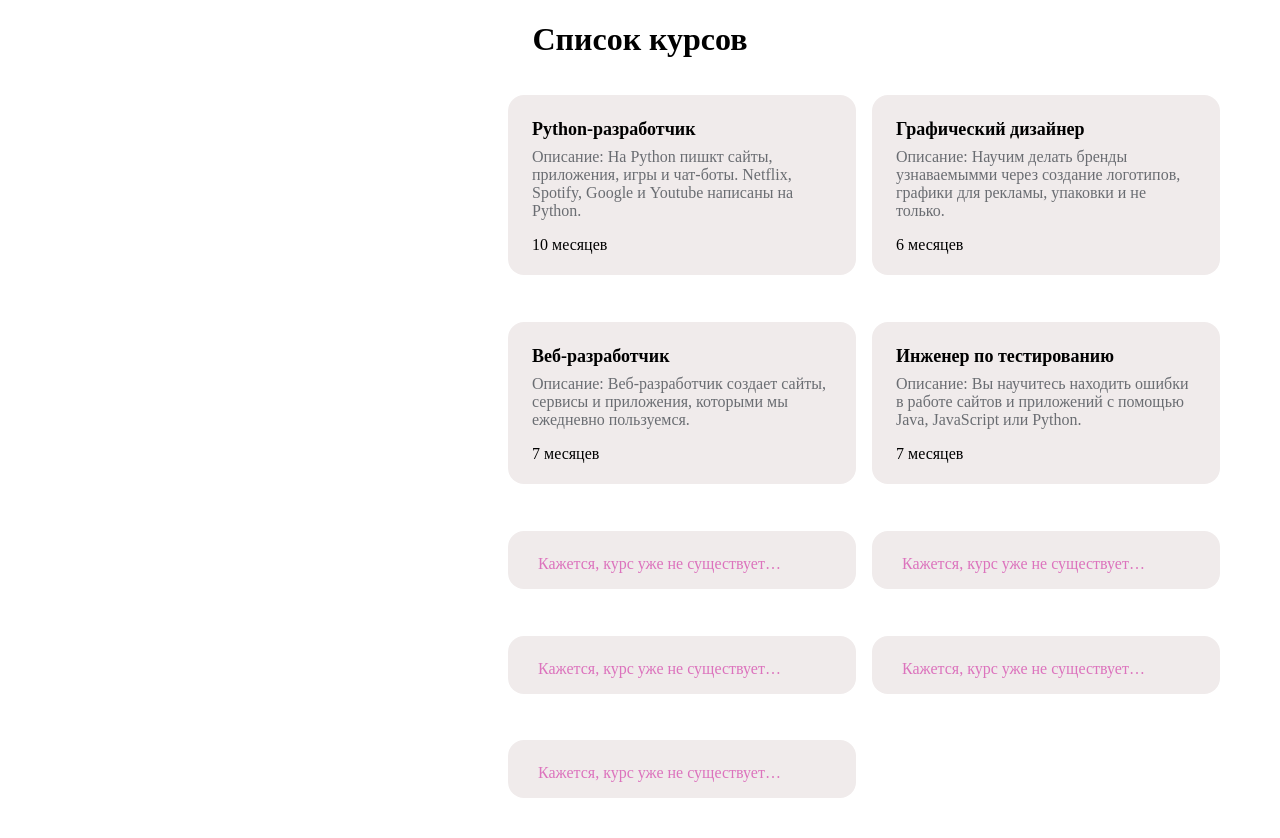
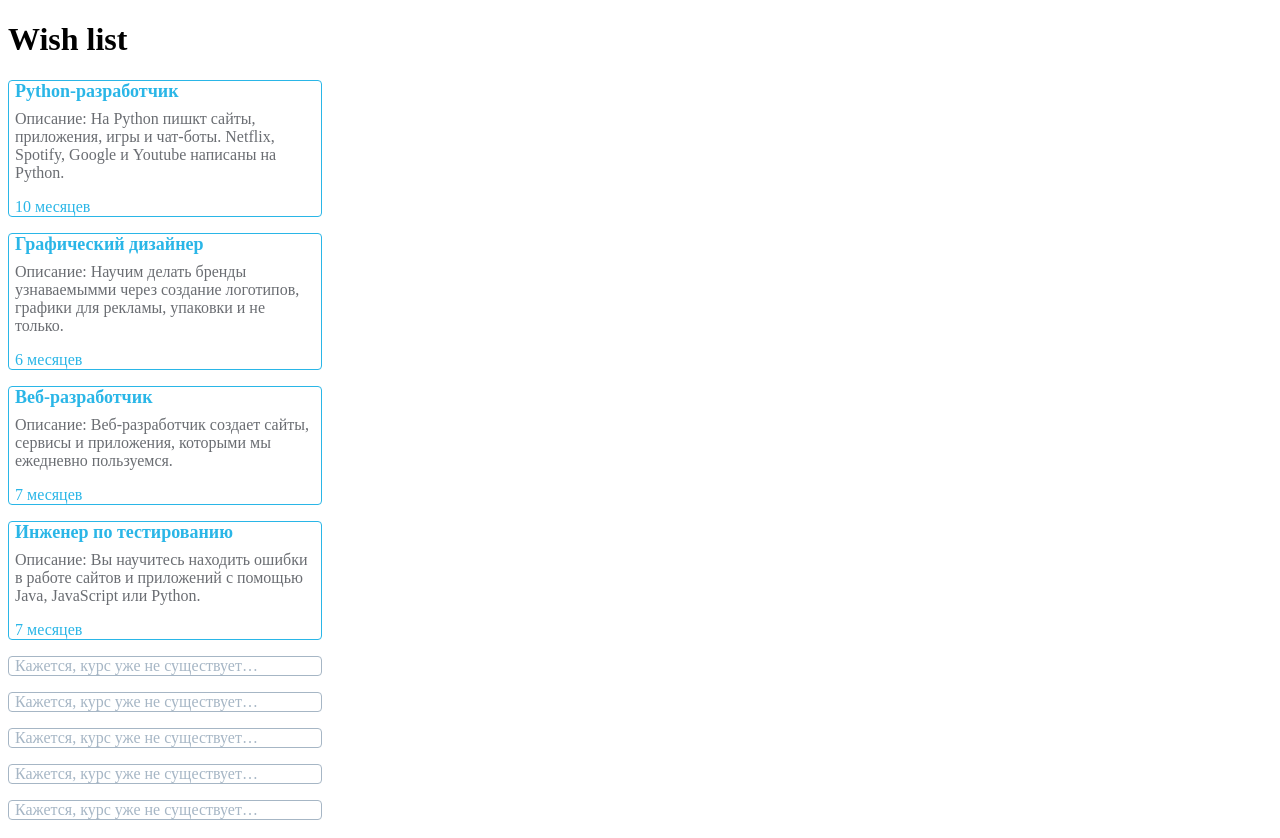
Before and after one commit to RosenMorty/workTrain, a Vue app: page / in a window 1280 px wide. Built offline with nearby package versions, Linux system fonts and the light colour scheme.

Commit message:
Decomp2block

```diff
--- a/src/App.vue
+++ b/src/App.vue
@@ -1,12 +1,12 @@
 <template>
   <div class="container">
-    <h1 class="spisok">Список курсов</h1>
-    <Test></Test>
+    <WishList />
   </div>
 </template>
 
 <script setup>
-import Test from "./components/Test.vue";
+// import Test from "./components/Test.vue";
+import WishList from "./components/WishList.vue";
 </script>
 
 <style scoped>
--- /dev/null
+++ b/src/components/AppCard.vue
@@ -0,0 +1,63 @@
+<template>
+  <div v-if="card.completed" class="card-is-completed">
+    <div class="card-title">{{ card.title }}</div>
+    <div class="card-description">{{ card.description }}</div>
+    <div class="card-course_duration">{{ card.course_duration }}</div>
+    <div class="card-completed"></div>
+  </div>
+  <div v-else class="card-is-not-completed">
+    Кажется, курс уже не существует…
+  </div>
+</template>
+
+<script setup>
+const props = defineProps({
+  index: {
+    type: Number,
+  },
+  card: {
+    type: Object,
+  },
+});
+</script>
+
+<style>
+.card {
+  width: 300px;
+  padding: 24px 24px 16px;
+  background-color: #fff;
+  border-radius: 16px;
+  margin-bottom: 16px;
+}
+
+.card-title {
+  font-size: 18px;
+  font-weight: 600;
+  margin-bottom: 8px;
+}
+
+.card-description {
+  color: rgb(106, 109, 114);
+  margin-bottom: 16px;
+}
+
+.card-completed {
+  display: flex;
+  align-items: center;
+  gap: 4px;
+}
+
+.card-is-completed {
+  padding: 0 6px;
+  border: 1px solid rgb(42, 182, 231);
+  color: rgb(42, 182, 231);
+  border-radius: 4px;
+}
+
+.card-is-not-completed {
+  padding: 0 6px;
+  border: 1px solid rgb(166, 182, 197);
+  color: rgb(166, 182, 197);
+  border-radius: 4px;
+}
+</style>
--- a/src/components/Test.vue
+++ b/src/components/WishList.vue
@@ -1,26 +1,17 @@
 <template>
-  <div class="body_card">
-    <div class="card" v-for="item in cards" :key="item.id">
-      <!-- <div class="card-title">{{ item.title }}</div>
-      <div class="card-description">{{ item.description }}</div>
-      <div class="card-course_duration">{{ item.course_duration }}</div>
-      <div class="card-completed"> -->
-      <div v-if="item.completed" :class="card - is - completed">
-        <div class="card-title">{{ item.title }}</div>
-        <div class="card-description">{{ item.description }}</div>
-        <div class="card-course_duration">{{ item.course_duration }}</div>
-        <div class="card-completed"></div>
-      </div>
-      <div v-else class="card-is-not-completed">
-        Кажется, курс уже не существует…
-      </div>
-    </div>
-  </div>
-  <!-- </div> -->
+  <h1>Wish list</h1>
+  <app-card
+    v-for="(item, index) in cards"
+    :key="item.id"
+    :card="item"
+    :index="index"
+    class="card"
+  />
 </template>
 
 <script setup>
 import { ref } from "vue";
+import AppCard from "./AppCard.vue";
 
 const cards = ref([
   {
@@ -84,58 +75,7 @@ const cards = ref([
 ]);
 </script>
 
-<style>
-.card {
-  width: 300px;
-  padding: 24px 24px 16px;
-  background-color: #f0ebeb;
-  border-radius: 16px;
-  margin-bottom: 16px;
-  margin-right: 16px;
-}
-
-.body_card {
-  display: flex;
-  align-items: center;
-  width: 750px;
-  height: 750px;
-  flex-direction: row;
-  flex-wrap: wrap;
-  margin-left: 500px;
-}
-
-.card-title {
-  font-size: 18px;
-  font-weight: 600;
-  margin-bottom: 8px;
-}
-
-.card-description {
-  color: rgb(106, 109, 114);
-  margin-bottom: 16px;
-}
-
-.card-completed {
-  margin-top: 5px;
-  display: flex;
-  align-items: center;
-  gap: 4px;
-}
-
-.card-is-completed {
-  padding: 0 6px;
-  border: 1px solid rgb(42, 182, 231);
-  color: rgb(42, 182, 231);
-  border-radius: 4px;
-}
-
-.card-is-not-completed {
-  padding: 0 6px;
-  /* border: 1px solid rgb(220, 115, 189); */
-  color: rgb(220, 115, 189);
-  border-radius: 4px;
-}
-
+<style scoped>
 .form {
   margin-bottom: 12px;
 }
```
Also changed, not shown: src/components/FormCreate.vue (added).
